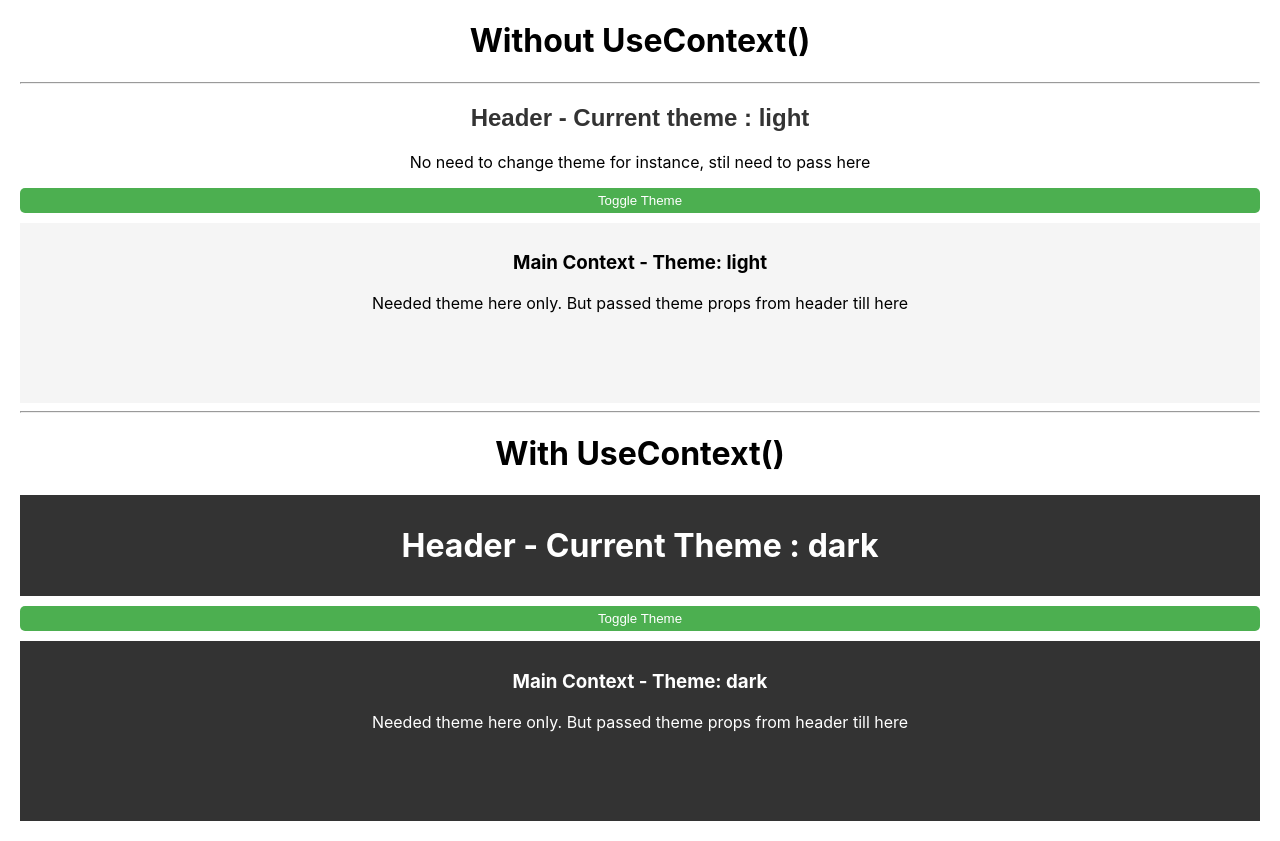
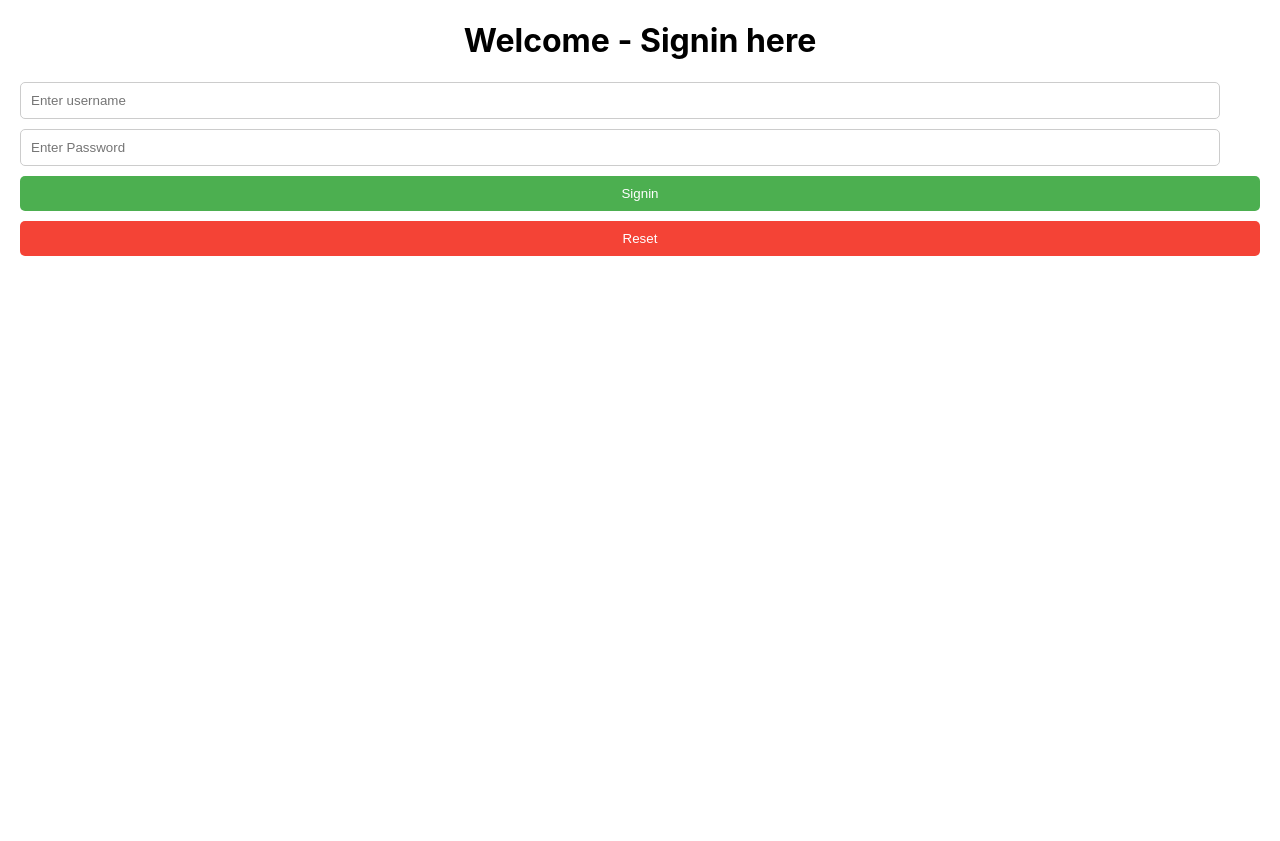
Before and after one commit to iamMseyed/my-react-app, a React (Create React App) app: page / in a window 1280 px wide. After the commit the page ends 800 px from the top, so only its background shows below. Built offline with nearby package versions, Linux system fonts and the light colour scheme.

Commit message:
added usecontext for signin

```diff
--- a/src/App.css
+++ b/src/App.css
@@ -52,7 +52,7 @@ button {
   background-color: #4CAF50;
 }
 
-#cancel, .delete {
+#cancel, .delete, #Reset {
   background-color: #f44336; /* Red color for cancel */
 }
 
@@ -70,7 +70,7 @@ button {
   color: white;
 }
 
-#delete:hover {
+#delete:hover,#Reset:hover{
   background-color: rgb(205, 39, 39);
 }
 
--- a/src/App.js
+++ b/src/App.js
@@ -1,6 +1,6 @@
 import './App.css';
 // import Button from './Button'
-// import InputField from './InputField';
+import InputField from './InputField';
 // import SimpleArray from './SimpleArray';
 // import Playground from './Playground';
 //const carArray = ['Ford', 'BMW', 'Audi'];
@@ -21,12 +21,15 @@ import './App.css';
 // InputName4="Email", InputMsg1 = "Enter Username", InputMsg2="Enter Password", InputMsg3="Enter Full Name",
 // InputMsg4="Enter email", InputTypeText="text",InputTypeMail="email",InputTypePassword="password",
 // DropDownValue = ['Male','Female'],
-// buttonValue = ['Signup','Signin','Reset'];
+//buttonValue = ['Signup','Signin','Reset'];
 
-
+/*
 import UseContextWith from './UseContextWith';
 
 import UseContextWithout from './UseContextWithout';
+
+*/
+import LoginComponent from './LoginComponent';
 
 function App() {
   return (
@@ -67,9 +70,11 @@ function App() {
       {/* single */}
        {/* <SetThemePart/>
        <UseContextExample/> */}
-
-       <UseContextWithout/>
-        <UseContextWith/>
+    {/*
+      <UseContextWithout/>
+      <UseContextWith/>
+       */}
+       <LoginComponent/>
 
     </div>
   );
--- a/src/ButtonForm.js
+++ b/src/ButtonForm.js
@@ -2,7 +2,7 @@ function ButtonForm(props) {
     return (
         <>
             {props.value.map((val, index) => (
-                <button key={index} className="button">{val}</button>
+                <button key={index}>{val}</button>
             ))}
         </>
     );
--- a/src/InputField.js
+++ b/src/InputField.js
@@ -14,7 +14,7 @@
 // }
 // export default InputField;
 
-
+/*
 function InputField (props){
 const test = props.valid;
 // console.log(test);
@@ -44,7 +44,22 @@ return(
             </>
         );
         }
-    */
+
+}
+*/
+
+
+function InputField({ test, placeholder, name, value, onChange }) {
+    return (
+        <input
+            type={test === "true" ? 'text' : 'password'}
+            placeholder={placeholder}
+            name={name}
+            value={value}
+            onChange={onChange}
+        />
+    );
 }
 
+
 export default InputField;
--- /dev/null
+++ b/src/LoginComponent.js
@@ -0,0 +1,87 @@
+import React, { useContext, useState, createContext } from "react";
+import InputField from "./InputField";
+
+const LoginDetailsContext = createContext();
+
+function LoginComponent() {
+    const [details, setDetails] = useState({
+        username: '',
+        password: ''
+    });
+
+    return (
+        <LoginDetailsContext.Provider value={{ details, setDetails }}>
+            <Layout />
+        </LoginDetailsContext.Provider>
+    );
+}
+
+function Layout() {
+    return (
+        <div>
+            <Header/>
+            <Login/>
+        </div>
+    );
+}
+
+function Header() {
+    return <h1>Welcome - Signin here</h1>;
+}
+
+function Login() {
+    const { details, setDetails } = useContext(LoginDetailsContext);
+
+    const handleChange = (e) => {
+        const { name, value } = e.target;
+        setDetails(prevDetails => ({
+            ...prevDetails,
+            [name]: value
+        }));
+    };
+
+    const signin = (e) => {
+        e.preventDefault();
+        if (details.username.length === 0 || details.password.length === 0) {
+            alert("All fields are required");
+            return;
+        }
+        console.log(details);
+         setDetails({
+            username: '',
+            password: ''
+        });
+    };
+
+    const reset = () => {
+        setDetails({
+            username: '',
+            password: ''
+        });
+    };
+
+    return (
+        <>
+            <InputField
+                test="true"
+                placeholder="Enter username"
+                name="username"
+                value={details.username}
+                onChange={handleChange}
+
+            />
+            <InputField
+                test="false"
+                placeholder="Enter Password"
+                name="password"
+                value={details.password}
+                onChange={handleChange}
+            />
+            <button className="button" onClick={signin}>Signin</button>
+            <button id="Reset" onClick={reset}>Reset</button>
+        </>
+    );
+}
+
+
+export default LoginComponent;
```
